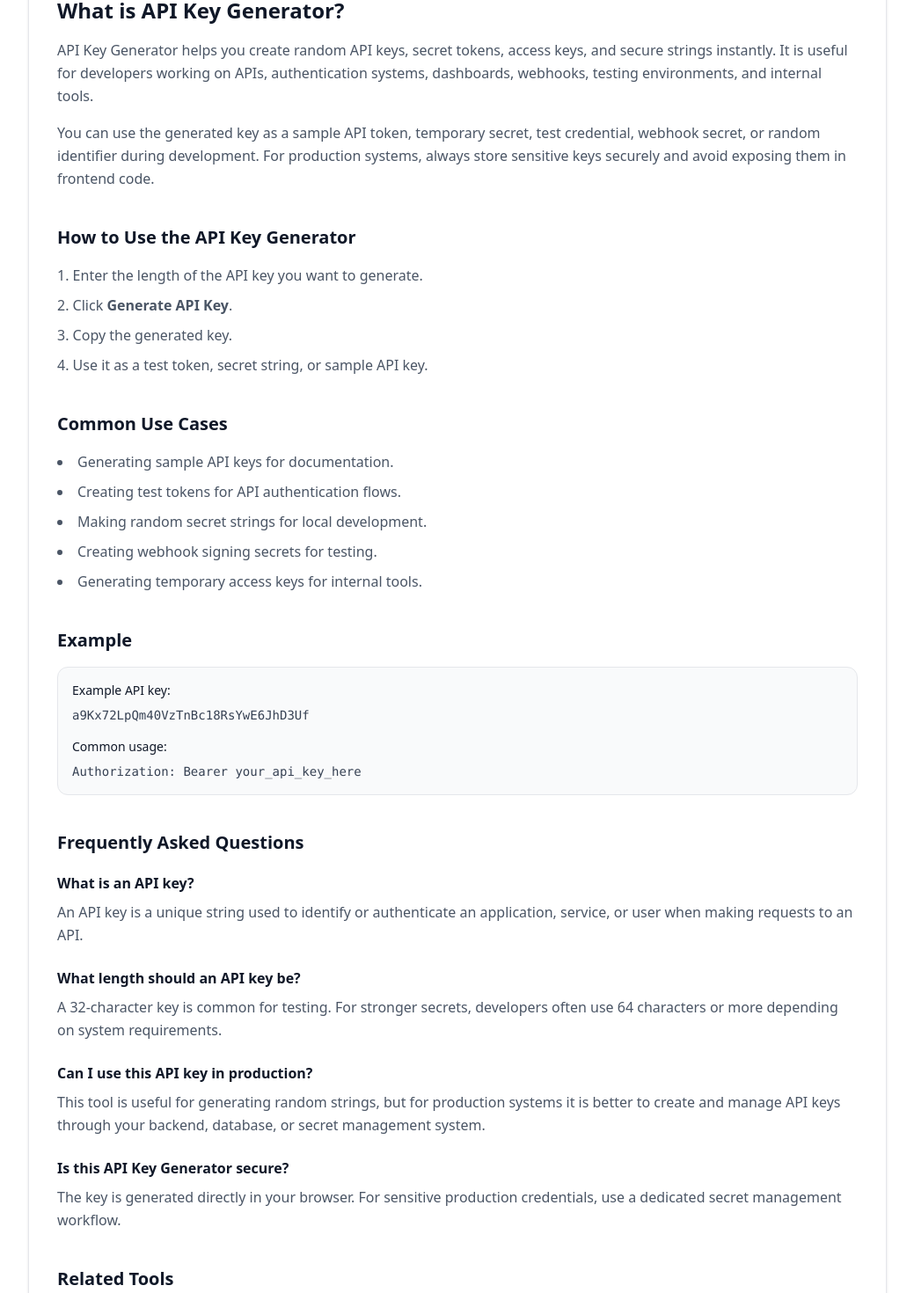
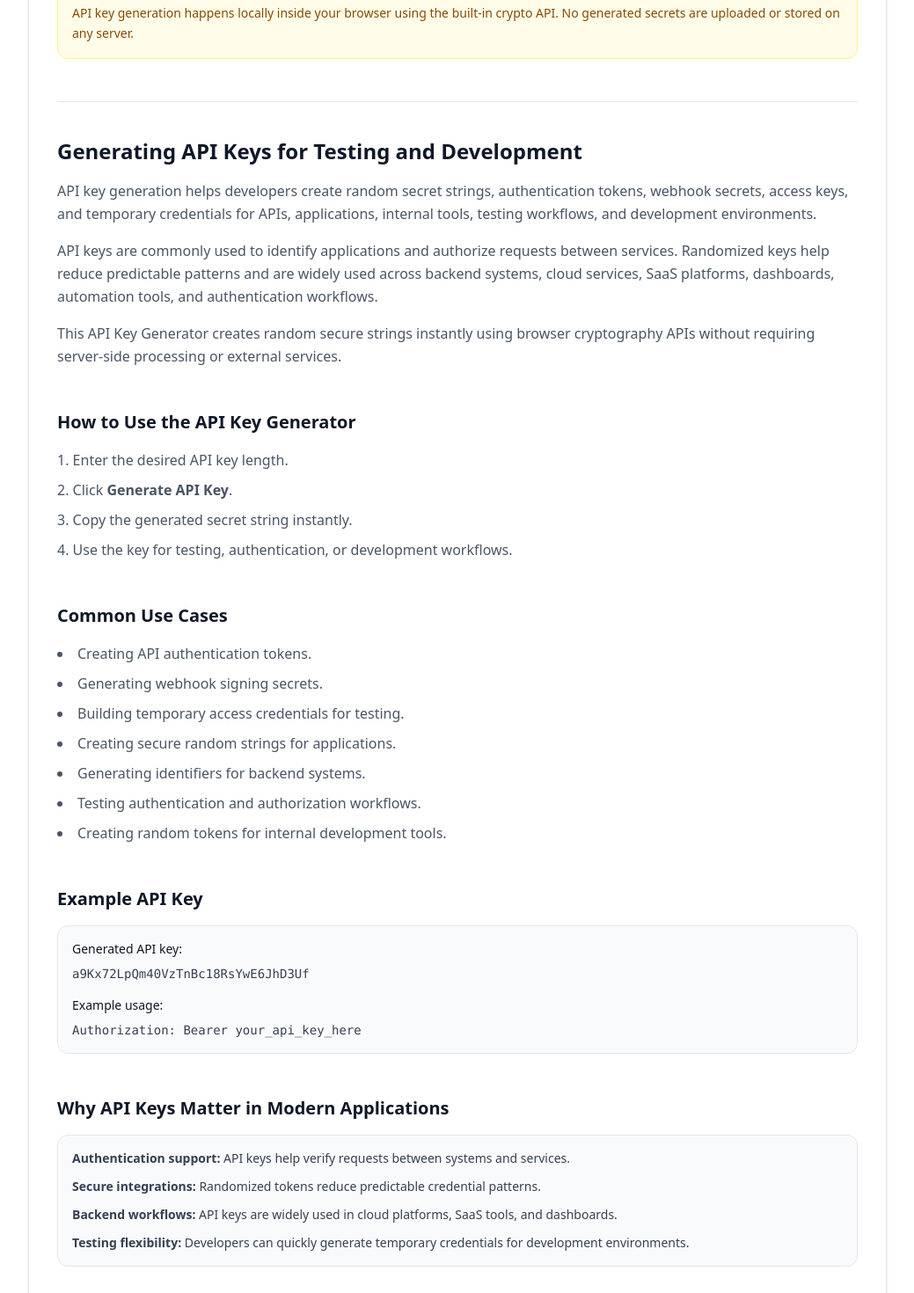
Before and after one commit to vaarunsonawwane-ops/yoryantra-new, a Next.js app: page /tools/api-key-generator in a window 1280 px wide. Shown: the part 860-2330 px from the top of the page at 88% size, without its empty margins (120-1159 px from the left). Built offline with nearby package versions, Linux system fonts and the light colour scheme.

Commit message:
API Key Generator SEO update

```diff
--- a/app/tools/api-key-generator/ToolClient.tsx
+++ b/app/tools/api-key-generator/ToolClient.tsx
@@ -9,18 +9,33 @@ export default function ToolClient() {
   const [output, setOutput] = useState("");
 
   const generateKey = () => {
-    const safeLength = Math.min(Math.max(length, 8), 128);
+    const safeLength = Math.min(
+      Math.max(length, 8),
+      128
+    );
 
     const chars =
       "ABCDEFGHIJKLMNOPQRSTUVWXYZabcdefghijklmnopqrstuvwxyz0123456789";
 
     let result = "";
-    const randomValues = new Uint32Array(safeLength);
 
-    window.crypto.getRandomValues(randomValues);
+    const randomValues =
+      new Uint32Array(safeLength);
 
-    for (let i = 0; i < safeLength; i++) {
-      result += chars[randomValues[i] % chars.length];
+    window.crypto.getRandomValues(
+      randomValues
+    );
+
+    for (
+      let i = 0;
+      i < safeLength;
+      i++
+    ) {
+      result +=
+        chars[
+          randomValues[i] %
+            chars.length
+        ];
     }
 
     setOutput(result);
@@ -47,18 +62,28 @@ export default function ToolClient() {
           min="8"
           max="128"
           value={length}
-          onChange={(e) => setLength(Number(e.target.value))}
+          onChange={(e) =>
+            setLength(
+              Number(e.target.value)
+            )
+          }
           className="w-full rounded-xl border border-gray-300 p-4 text-sm outline-none focus:ring-2 focus:ring-[var(--green)] focus:border-transparent transition"
         />
       </div>
 
       {/* ACTIONS */}
       <div className="mt-5 flex flex-wrap gap-3">
-        <button onClick={generateKey} className="yoryantra-btn">
+        <button
+          onClick={generateKey}
+          className="yoryantra-btn"
+        >
           Generate API Key
         </button>
 
-        <button onClick={resetAll} className="yoryantra-btn-outline">
+        <button
+          onClick={resetAll}
+          className="yoryantra-btn-outline"
+        >
           Reset
         </button>
       </div>
@@ -72,7 +97,11 @@ export default function ToolClient() {
 
           {output && (
             <button
-              onClick={() => navigator.clipboard.writeText(output)}
+              onClick={() =>
+                navigator.clipboard.writeText(
+                  output
+                )
+              }
               className="yoryantra-btn-outline text-sm"
             >
               Copy
@@ -80,30 +109,51 @@ export default function ToolClient() {
           )}
         </div>
 
-        <div className="yoryantra-output min-h-[140px] flex items-center text-sm break-words">
-          {output || "Generated API key will appear here..."}
+        <div className="yoryantra-output min-h-[160px] flex items-center text-sm break-words">
+          {output ||
+            "Generated API key will appear here..."}
         </div>
       </div>
 
+      {/* PRIVACY NOTE */}
+      <div className="mt-8 rounded-xl border border-yellow-200 bg-yellow-50 p-4">
+        <h3 className="text-sm font-semibold text-yellow-900">
+          Privacy Note
+        </h3>
+
+        <p className="mt-2 text-sm leading-relaxed text-yellow-800">
+          API key generation happens locally inside your browser using the
+          built-in crypto API. No generated secrets are uploaded or stored on
+          any server.
+        </p>
+      </div>
+
       {/* SEO CONTENT */}
-      <section className="mt-12 border-t border-gray-200 pt-10 space-y-10">
+      <section className="mt-12 border-t border-gray-200 pt-10 space-y-12">
         <div>
           <h2 className="text-2xl font-semibold text-gray-900">
-            What is API Key Generator?
+            Generating API Keys for Testing and Development
           </h2>
 
           <p className="mt-4 text-gray-600 leading-relaxed">
-            API Key Generator helps you create random API keys, secret
-            tokens, access keys, and secure strings instantly. It is useful for
-            developers working on APIs, authentication systems, dashboards,
-            webhooks, testing environments, and internal tools.
+            API key generation helps developers create random secret strings,
+            authentication tokens, webhook secrets, access keys, and temporary
+            credentials for APIs, applications, internal tools, testing
+            workflows, and development environments.
           </p>
 
           <p className="mt-4 text-gray-600 leading-relaxed">
-            You can use the generated key as a sample API token, temporary
-            secret, test credential, webhook secret, or random identifier during
-            development. For production systems, always store sensitive keys
-            securely and avoid exposing them in frontend code.
+            API keys are commonly used to identify applications and authorize
+            requests between services. Randomized keys help reduce predictable
+            patterns and are widely used across backend systems, cloud services,
+            SaaS platforms, dashboards, automation tools, and authentication
+            workflows.
+          </p>
+
+          <p className="mt-4 text-gray-600 leading-relaxed">
+            This API Key Generator creates random secure strings instantly using
+            browser cryptography APIs without requiring server-side processing
+            or external services.
           </p>
         </div>
 
@@ -113,10 +163,22 @@ export default function ToolClient() {
           </h2>
 
           <ol className="mt-4 list-decimal list-inside space-y-2 text-gray-600 leading-relaxed">
-            <li>Enter the length of the API key you want to generate.</li>
-            <li>Click <strong>Generate API Key</strong>.</li>
-            <li>Copy the generated key.</li>
-            <li>Use it as a test token, secret string, or sample API key.</li>
+            <li>
+              Enter the desired API key length.
+            </li>
+
+            <li>
+              Click <strong>Generate API Key</strong>.
+            </li>
+
+            <li>
+              Copy the generated secret string instantly.
+            </li>
+
+            <li>
+              Use the key for testing, authentication, or development
+              workflows.
+            </li>
           </ol>
         </div>
 
@@ -126,35 +188,87 @@ export default function ToolClient() {
           </h2>
 
           <ul className="mt-4 list-disc list-inside space-y-2 text-gray-600 leading-relaxed">
-            <li>Generating sample API keys for documentation.</li>
-            <li>Creating test tokens for API authentication flows.</li>
-            <li>Making random secret strings for local development.</li>
-            <li>Creating webhook signing secrets for testing.</li>
-            <li>Generating temporary access keys for internal tools.</li>
+            <li>
+              Creating API authentication tokens.
+            </li>
+
+            <li>
+              Generating webhook signing secrets.
+            </li>
+
+            <li>
+              Building temporary access credentials for testing.
+            </li>
+
+            <li>
+              Creating secure random strings for applications.
+            </li>
+
+            <li>
+              Generating identifiers for backend systems.
+            </li>
+
+            <li>
+              Testing authentication and authorization workflows.
+            </li>
+
+            <li>
+              Creating random tokens for internal development tools.
+            </li>
           </ul>
         </div>
 
         <div>
           <h2 className="text-xl font-semibold text-gray-900">
-            Example
+            Example API Key
+          </h2>
+
+          <div className="mt-4 rounded-xl border border-gray-200 bg-gray-50 p-4 text-sm text-gray-700 overflow-auto">
+            <p className="font-medium text-gray-900">
+              Generated API key:
+            </p>
+
+            <pre className="mt-2 whitespace-pre-wrap break-words">
+{`a9Kx72LpQm40VzTnBc18RsYwE6JhD3Uf`}
+            </pre>
+
+            <p className="mt-4 font-medium text-gray-900">
+              Example usage:
+            </p>
+
+            <pre className="mt-2 whitespace-pre-wrap break-words">
+{`Authorization: Bearer your_api_key_here`}
+            </pre>
+          </div>
+        </div>
+
+        <div>
+          <h2 className="text-xl font-semibold text-gray-900">
+            Why API Keys Matter in Modern Applications
           </h2>
 
           <div className="mt-4 rounded-xl border border-gray-200 bg-gray-50 p-4 text-sm text-gray-700">
-            <p className="font-medium text-gray-900">
-              Example API key:
-            </p>
+            <ul className="space-y-3">
+              <li>
+                <strong>Authentication support:</strong> API keys help verify
+                requests between systems and services.
+              </li>
 
-            <pre className="mt-2 whitespace-pre-wrap break-words">
-              a9Kx72LpQm40VzTnBc18RsYwE6JhD3Uf
-            </pre>
+              <li>
+                <strong>Secure integrations:</strong> Randomized tokens reduce
+                predictable credential patterns.
+              </li>
 
-            <p className="mt-4 font-medium text-gray-900">
-              Common usage:
-            </p>
+              <li>
+                <strong>Backend workflows:</strong> API keys are widely used in
+                cloud platforms, SaaS tools, and dashboards.
+              </li>
 
-            <pre className="mt-2 whitespace-pre-wrap break-words">
-              Authorization: Bearer your_api_key_here
-            </pre>
+              <li>
+                <strong>Testing flexibility:</strong> Developers can quickly
+                generate temporary credentials for development environments.
+              </li>
+            </ul>
           </div>
         </div>
 
@@ -170,32 +284,31 @@ export default function ToolClient() {
               </h3>
 
               <p className="mt-2 text-gray-600 leading-relaxed">
-                An API key is a unique string used to identify or authenticate
-                an application, service, or user when making requests to an API.
+                An API key is a unique secret string used to identify or
+                authenticate applications and services when making API requests.
               </p>
             </div>
 
             <div>
               <h3 className="font-semibold text-gray-900">
-                What length should an API key be?
+                What API key length should I use?
               </h3>
 
               <p className="mt-2 text-gray-600 leading-relaxed">
-                A 32-character key is common for testing. For stronger secrets,
-                developers often use 64 characters or more depending on system
-                requirements.
+                Thirty-two characters are common for testing, while longer keys
+                are often used for stronger security requirements.
               </p>
             </div>
 
             <div>
               <h3 className="font-semibold text-gray-900">
-                Can I use this API key in production?
+                Can I use generated API keys in production?
               </h3>
 
               <p className="mt-2 text-gray-600 leading-relaxed">
-                This tool is useful for generating random strings, but for
-                production systems it is better to create and manage API keys
-                through your backend, database, or secret management system.
+                This tool is useful for generating secure random strings, but
+                production systems should manage credentials through secure
+                backend infrastructure and secret management workflows.
               </p>
             </div>
 
@@ -205,9 +318,18 @@ export default function ToolClient() {
               </h3>
 
               <p className="mt-2 text-gray-600 leading-relaxed">
-                The key is generated directly in your browser. For sensitive
-                production credentials, use a dedicated secret management
-                workflow.
+                Yes. Keys are generated locally using the browser crypto API
+                without sending data externally.
+              </p>
+            </div>
+
+            <div>
+              <h3 className="font-semibold text-gray-900">
+                Is API key generation processed on the server?
+              </h3>
+
+              <p className="mt-2 text-gray-600 leading-relaxed">
+                No. API key generation happens entirely inside your browser.
               </p>
             </div>
           </div>
@@ -218,21 +340,46 @@ export default function ToolClient() {
             Related Tools
           </h2>
 
+          <p className="mt-3 text-gray-600 leading-relaxed">
+            API key generation often connects with authentication systems,
+            backend APIs, JWT workflows, cryptography utilities, and secure
+            application development.
+          </p>
+
           <div className="mt-4 flex flex-wrap gap-3">
-            <Link href="/tools/bcrypt-generator" className="yoryantra-btn-outline">
+            <Link
+              href="/tools/bcrypt-generator"
+              className="yoryantra-btn-outline"
+            >
               bcrypt Generator
             </Link>
 
-            <Link href="/tools/jwt-decoder" className="yoryantra-btn-outline">
+            <Link
+              href="/tools/jwt-decoder"
+              className="yoryantra-btn-outline"
+            >
               JWT Decoder
             </Link>
 
-            <Link href="/tools/password-generator" className="yoryantra-btn-outline">
+            <Link
+              href="/tools/password-generator"
+              className="yoryantra-btn-outline"
+            >
               Password Generator
             </Link>
 
-            <Link href="/tools/hmac-generator" className="yoryantra-btn-outline">
+            <Link
+              href="/tools/hmac-generator"
+              className="yoryantra-btn-outline"
+            >
               HMAC Generator
+            </Link>
+
+            <Link
+              href="/tools/uuid-generator"
+              className="yoryantra-btn-outline"
+            >
+              UUID Generator
             </Link>
           </div>
         </div>
```
